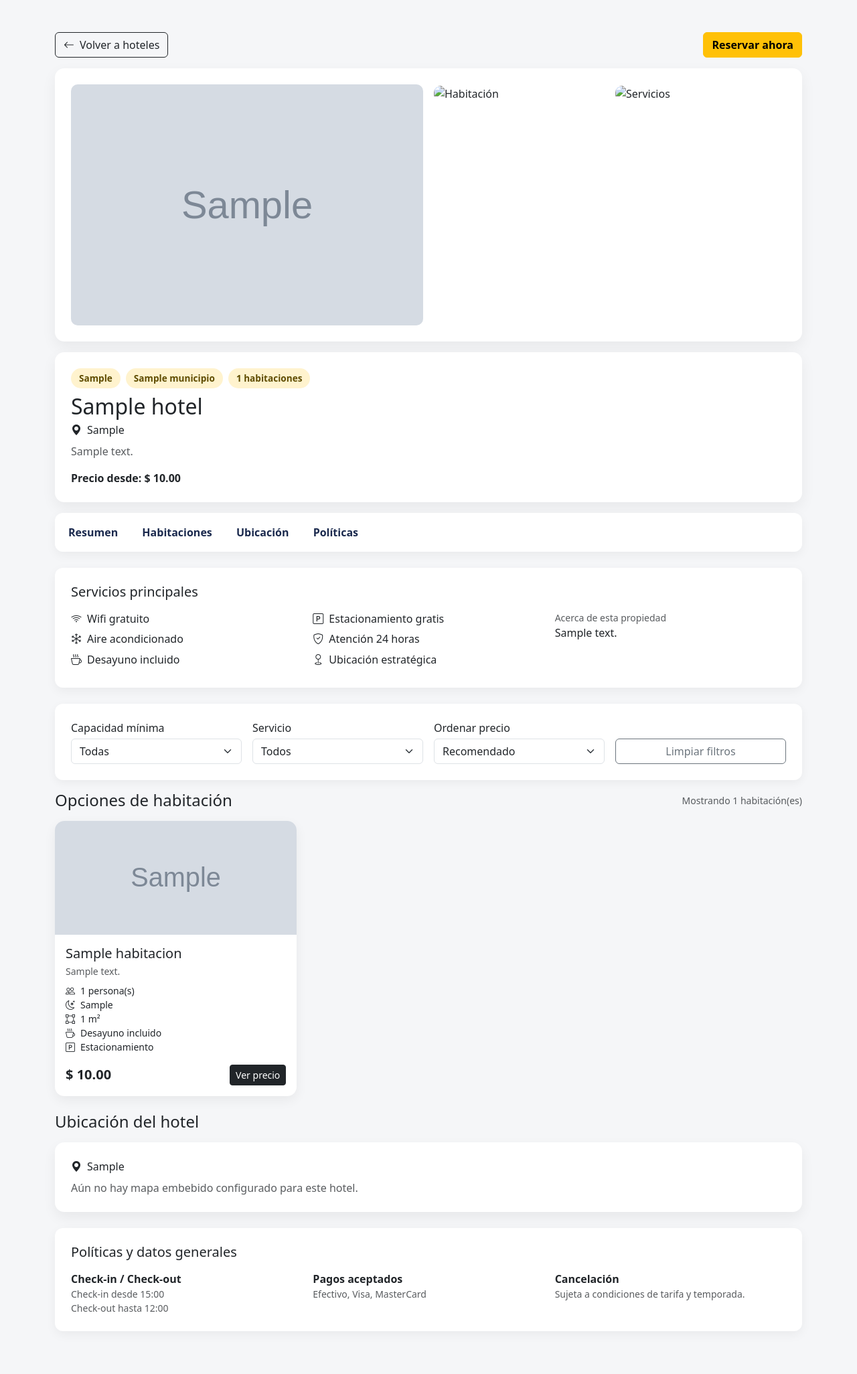
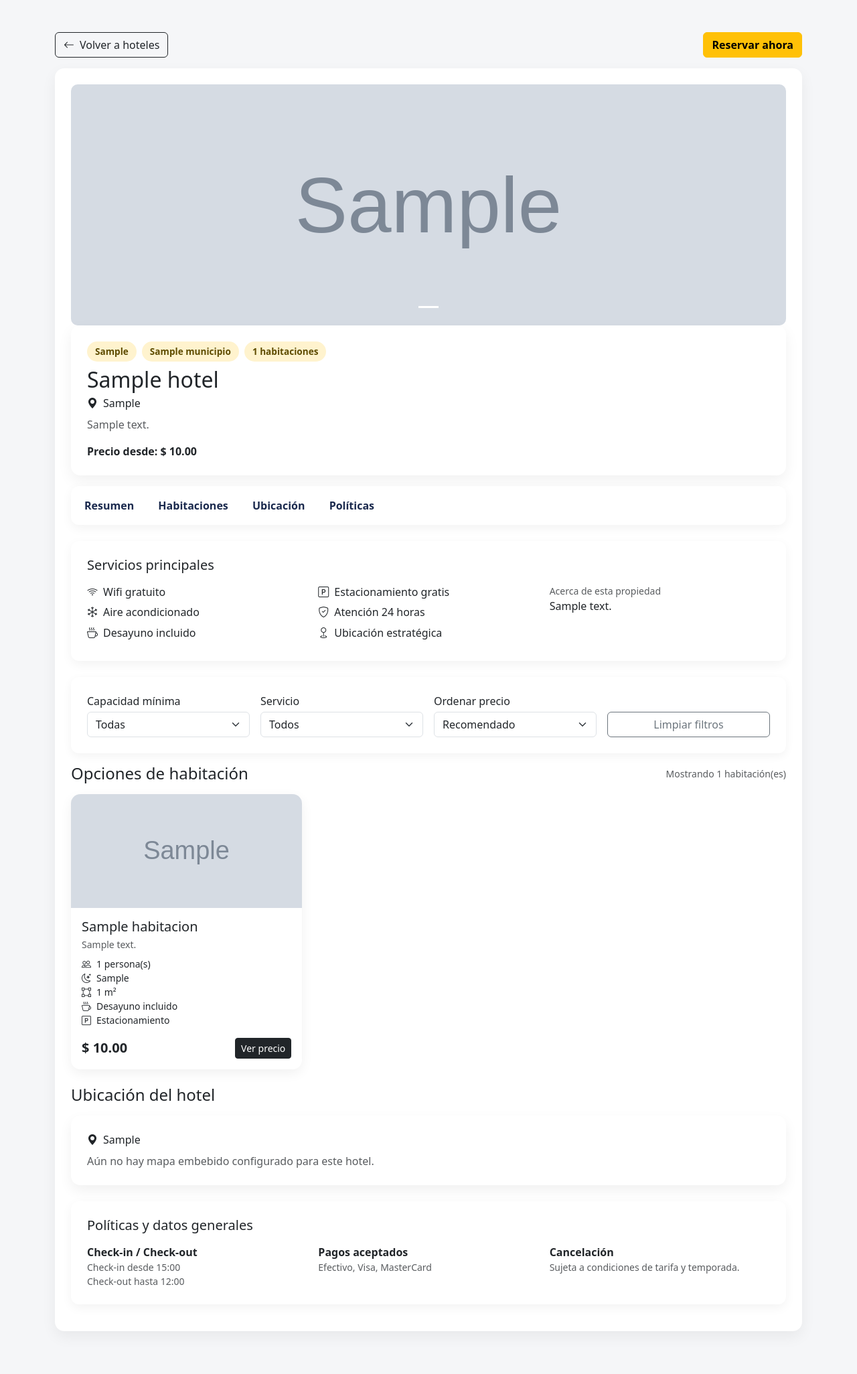
Before and after one commit to 444Pipe/tprhoteles, a Django app: page /hotel/1/ in a window 1280 px wide. Shown: the whole page at 67% size. Run offline with Django 5.2, Linux system fonts and the light colour scheme; tables that the repository leaves empty hold one stand-in row (values such as "Sample post"); grey boxes marked "Sample" are stand-in pictures; some libraries are stand-ins or nearby versions.

Commit message:
Update hotel detail and views

```diff
--- a/hoteles/views.py
+++ b/hoteles/views.py
@@ -19,9 +19,17 @@ def _build_static_image_url(path):
 	return f"{static_url}{quote(cleaned, safe='/')}"
 
 
+def _build_static_image_urls(raw_value):
+	if not raw_value:
+		return []
+	parts = [part.strip() for part in str(raw_value).split(',') if part.strip()]
+	return [_build_static_image_url(part) for part in parts]
+
+
 def _attach_static_urls(hoteles):
 	for hotel in hoteles:
-		hotel.imagen_static_url = _build_static_image_url(hotel.imagen_static)
+		hotel.imagen_static_urls = _build_static_image_urls(hotel.imagen_static)
+		hotel.imagen_static_url = hotel.imagen_static_urls[0] if hotel.imagen_static_urls else ''
 	return hoteles
 
 
@@ -72,17 +80,23 @@ def index(request):
 
 def hotel_detail(request, hotel_id):
 	hotel = get_object_or_404(Hotel, id=hotel_id)
-	hotel.imagen_static_url = _build_static_image_url(hotel.imagen_static)
+	hotel.imagen_static_urls = _build_static_image_urls(hotel.imagen_static)
+	hotel.imagen_static_url = hotel.imagen_static_urls[0] if hotel.imagen_static_urls else ''
 	habitaciones = list(hotel.habitaciones.filter(activa=True))
 	galeria_imagenes = []
-	if hotel.imagen_static_url:
+	if hotel.imagen_static_urls:
+		galeria_imagenes.extend(hotel.imagen_static_urls)
+	elif hotel.imagen_static_url:
 		galeria_imagenes.append(hotel.imagen_static_url)
 	elif hotel.imagen:
 		galeria_imagenes.append(hotel.imagen.url)
 
 	for habitacion in habitaciones:
-		habitacion.imagen_static_url = _build_static_image_url(habitacion.imagen_static)
-		if habitacion.imagen_static_url:
+		habitacion.imagen_static_urls = _build_static_image_urls(habitacion.imagen_static)
+		habitacion.imagen_static_url = habitacion.imagen_static_urls[0] if habitacion.imagen_static_urls else ''
+		if habitacion.imagen_static_urls:
+			galeria_imagenes.extend(habitacion.imagen_static_urls)
+		elif habitacion.imagen_static_url:
 			galeria_imagenes.append(habitacion.imagen_static_url)
 
 	# Deduplicar galería conservando orden
--- a/templates/hotel_detail.html
+++ b/templates/hotel_detail.html
@@ -12,6 +12,11 @@
         .top-card { background: #fff; border: 0; border-radius: 14px; box-shadow: 0 8px 22px rgba(0,0,0,.06); }
         .gallery-main { height: 360px; object-fit: cover; width: 100%; border-radius: 10px; }
         .gallery-thumb { height: 174px; object-fit: cover; width: 100%; border-radius: 10px; }
+        .hotel-carousel .carousel-item img { height: 360px; object-fit: cover; border-radius: 10px; width: 100%; }
+        .hotel-carousel .carousel-control-prev,
+        .hotel-carousel .carousel-control-next { width: 9%; }
+        .hotel-carousel .carousel-control-prev-icon,
+        .hotel-carousel .carousel-control-next-icon { background-color: rgba(0,0,0,.45); border-radius: 999px; padding: 12px; }
         .chip { border-radius: 999px; padding: .3rem .75rem; background: #fff3ce; color: #5f4c00; font-size: .85rem; font-weight: 600; }
         .section-nav { position: sticky; top: 10px; z-index: 10; background: #fff; border-radius: 12px; box-shadow: 0 5px 16px rgba(0,0,0,.05); }
         .section-nav a { color: #1b2a4e; font-weight: 600; text-decoration: none; padding: .8rem 1rem; display: inline-block; }
@@ -35,24 +40,39 @@
 
         <div class="top-card card p-3 p-md-4 mb-3">
             <div class="row g-3">
-                <div class="col-12 col-lg-6">
-                    {% if galeria_imagenes %}
-                    <img src="{{ galeria_imagenes.0 }}" class="gallery-main" alt="{{ hotel.nombre }}">
-                    {% else %}
-                    <img src="https://via.placeholder.com/900x520?text=Hotel" class="gallery-main" alt="{{ hotel.nombre }}">
-                    {% endif %}
-                </div>
-                <div class="col-12 col-lg-6">
-                    <div class="row g-3">
-                        {% for img in galeria_imagenes|slice:"1:5" %}
-                        <div class="col-6">
-                            <img src="{{ img }}" class="gallery-thumb" alt="Imagen de {{ hotel.nombre }}">
+                <div class="col-12">
+                    <div id="hotelGalleryCarousel" class="carousel slide hotel-carousel" data-bs-ride="carousel">
+                        <div class="carousel-indicators">
+                            {% for img in galeria_imagenes %}
+                            <button type="button" data-bs-target="#hotelGalleryCarousel" data-bs-slide-to="{{ forloop.counter0 }}" {% if forloop.first %}class="active" aria-current="true"{% endif %} aria-label="Slide {{ forloop.counter }}"></button>
+                            {% endfor %}
+                            {% if not galeria_imagenes %}
+                            <button type="button" data-bs-target="#hotelGalleryCarousel" data-bs-slide-to="0" class="active" aria-current="true" aria-label="Slide 1"></button>
+                            {% endif %}
                         </div>
-                        {% empty %}
-                        <div class="col-6"><img src="https://via.placeholder.com/450x260?text=Habitaci%C3%B3n" class="gallery-thumb" alt="Habitación"></div>
-                        <div class="col-6"><img src="https://via.placeholder.com/450x260?text=Servicios" class="gallery-thumb" alt="Servicios"></div>
-                        {% endfor %}
-                    </div>
+
+                        <div class="carousel-inner">
+                            {% for img in galeria_imagenes %}
+                            <div class="carousel-item {% if forloop.first %}active{% endif %}">
+                                <img src="{{ img }}" alt="Imagen {{ forloop.counter }} de {{ hotel.nombre }}">
+                            </div>
+                            {% empty %}
+                            <div class="carousel-item active">
+                                <img src="https://via.placeholder.com/1200x650?text=Galer%C3%ADa+del+hotel" alt="Galería del hotel">
+                            </div>
+                            {% endfor %}
+                        </div>
+
+                        {% if galeria_imagenes|length > 1 %}
+                        <button class="carousel-control-prev" type="button" data-bs-target="#hotelGalleryCarousel" data-bs-slide="prev">
+                            <span class="carousel-control-prev-icon" aria-hidden="true"></span>
+                            <span class="visually-hidden">Anterior</span>
+                        </button>
+                        <button class="carousel-control-next" type="button" data-bs-target="#hotelGalleryCarousel" data-bs-slide="next">
+                            <span class="carousel-control-next-icon" aria-hidden="true"></span>
+                            <span class="visually-hidden">Siguiente</span>
+                        </button>
+                        {% endif %}
                 </div>
             </div>
         </div>
```
